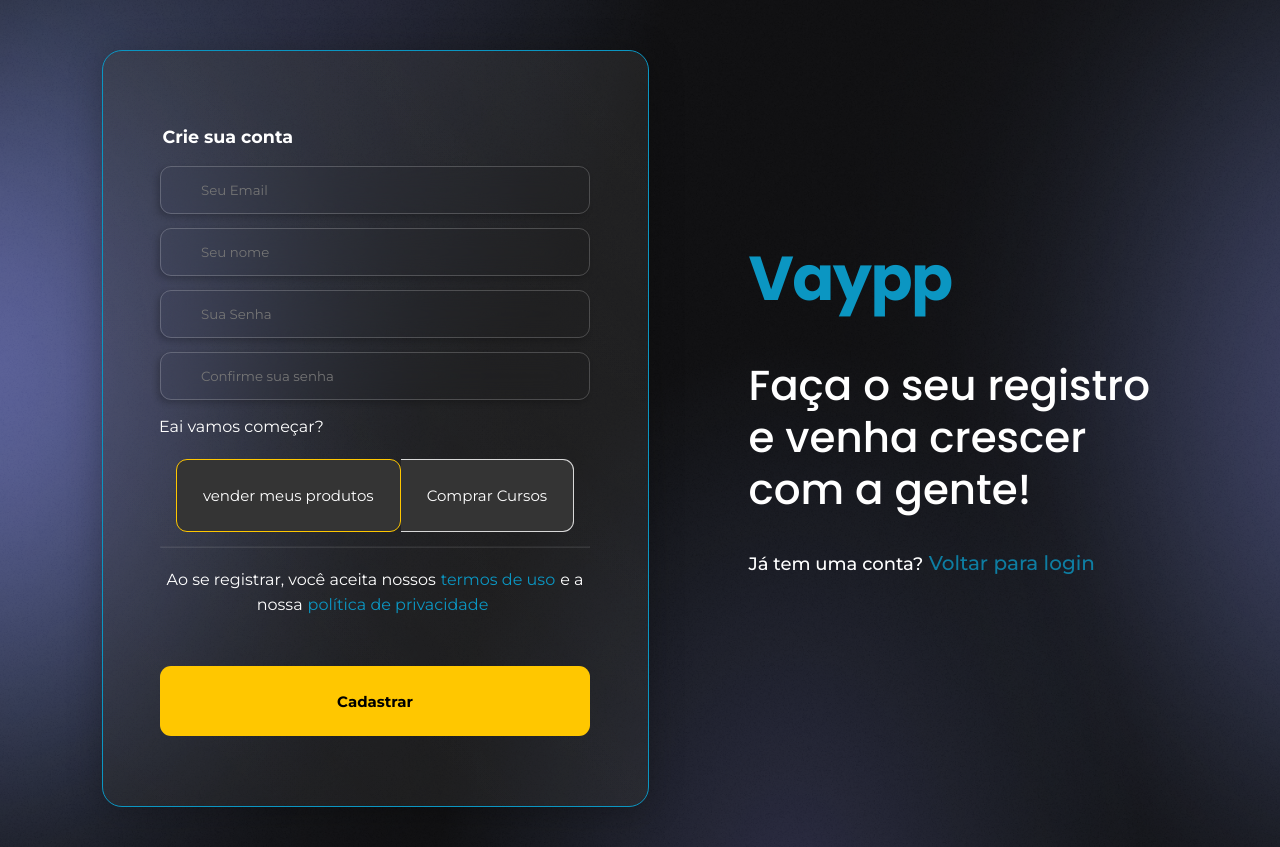
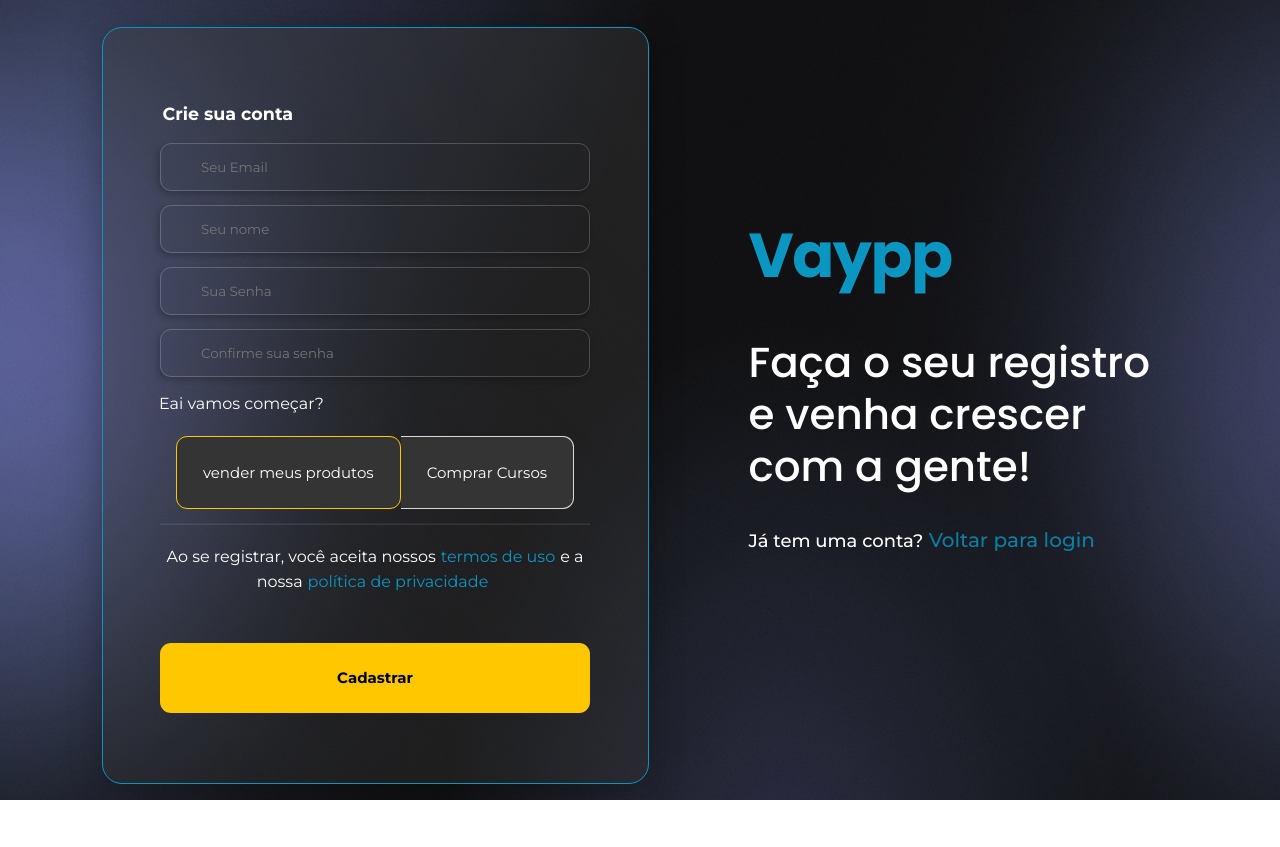
Before and after one commit to andersoncsousa/Test-Vaypp, a Next.js app: page /registre in a window 1280 px wide. After the commit the page ends 800 px from the top, so only its background shows below. Built offline with nearby package versions, Linux system fonts and the light colour scheme.

Commit message:
Ajuste fundo registro

```diff
--- a/src/styles/login.module.scss
+++ b/src/styles/login.module.scss
@@ -153,7 +153,7 @@
 }
 
 .Registro{
-    // height: 100vh;
+    height: 100vh;
     display: flex;
     flex-direction: row;
     align-items: center;
```
